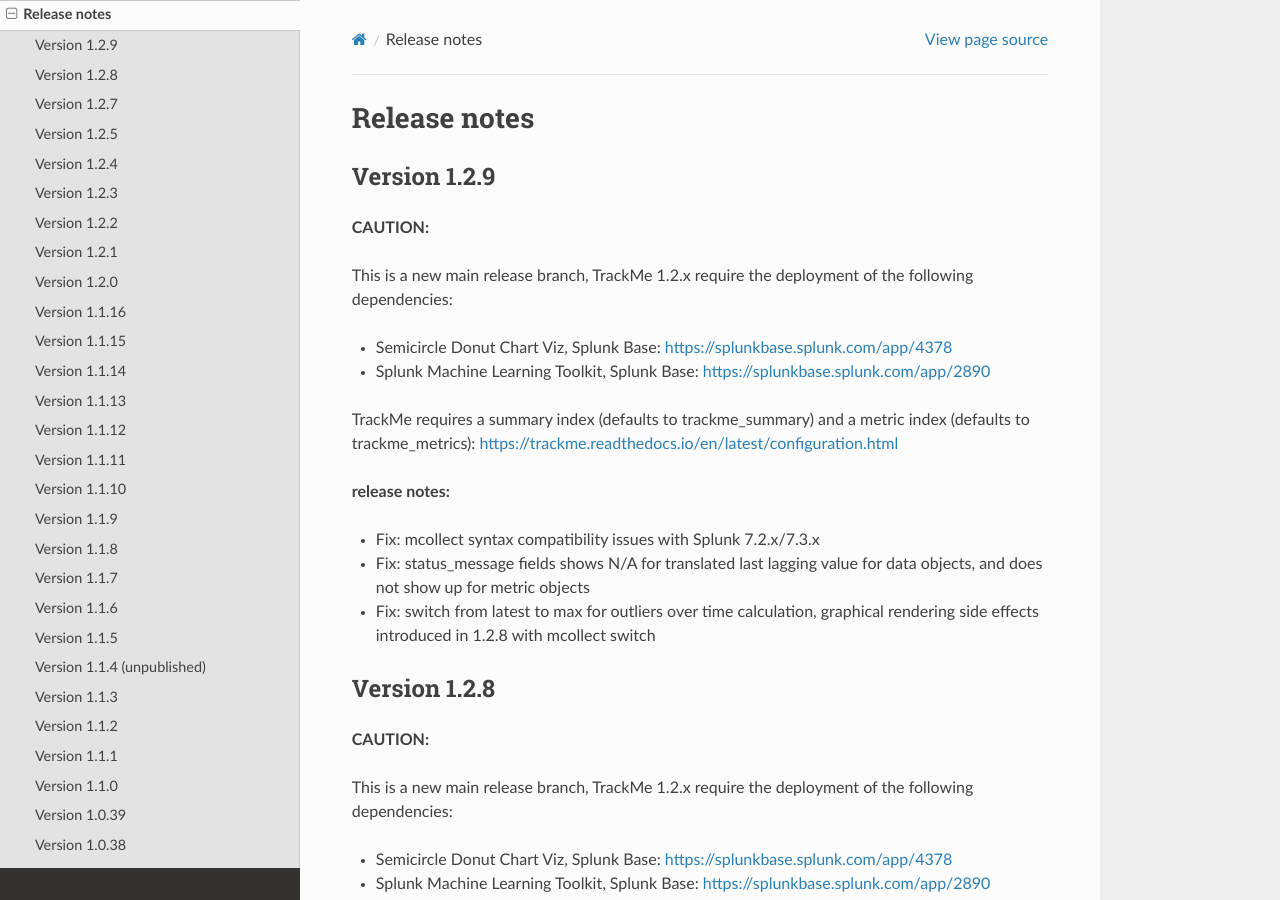
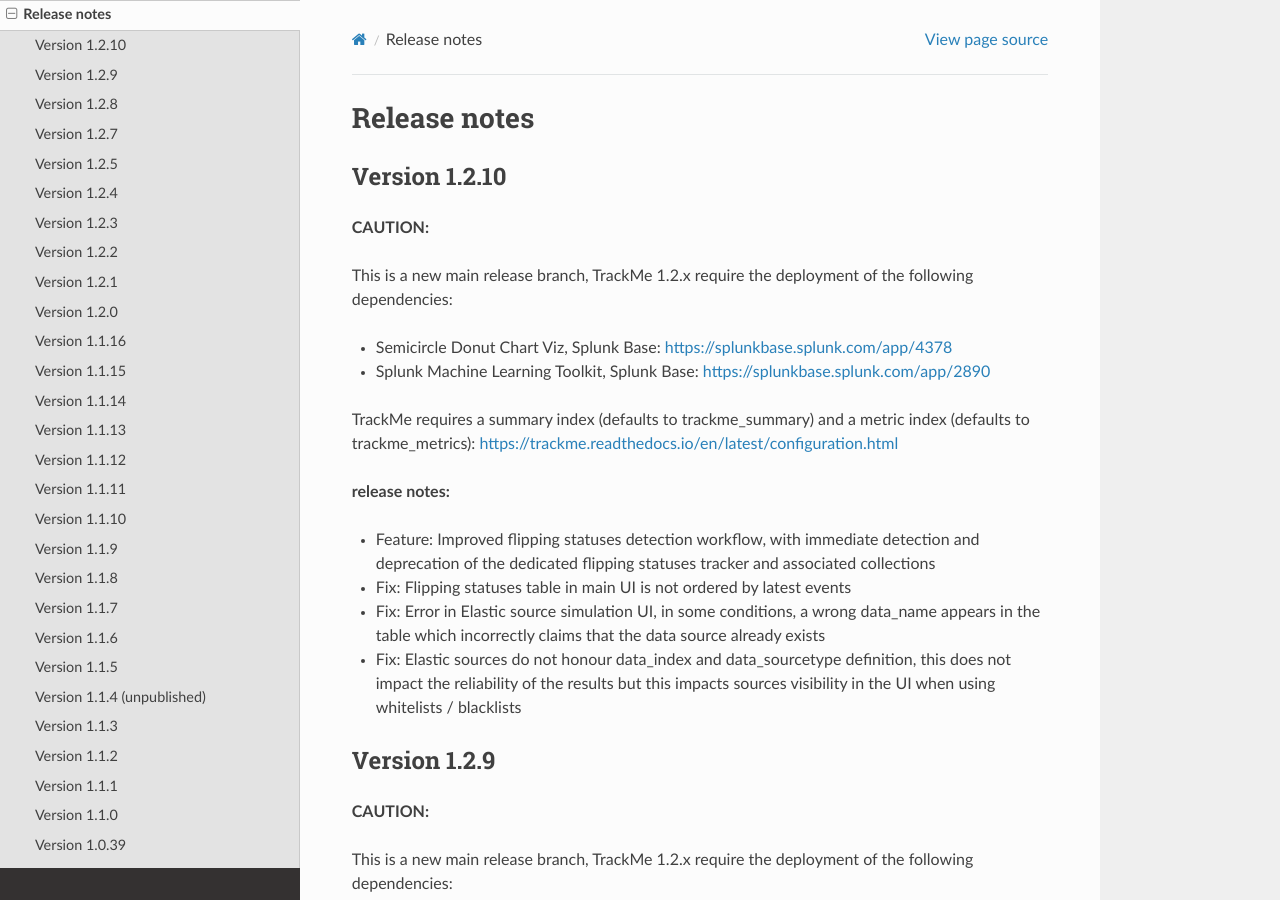
Before and after one commit to guilhemmarchand/trackme, a Sphinx documentation site: the page built from docs/releasenotes.rst, in a window 1280 px wide and 900 px high. Built offline with Sphinx 7.4.7 and the Read the Docs theme 2.0.0, drawn with Linux system fonts in a browser that asks for light colours.

Commit message:
Version 1.2.10
**CAUTION:**

This is a new main release branch, TrackMe 1.2.x require the deployment of the following dependencies:

- Semicircle Donut Chart Viz, Splunk Base: https://splunkbase.splunk.com/app/4378
- Splunk Machine Learning Toolkit, Splunk Base: https://splunkbase.splunk.com/app/2890

TrackMe requires a summary index (defaults to trackme_summary) and a metric index (defaults to trackme_metrics):
https://trackme.readthedocs.io/en/latest/configuration.html

**release notes:**

- Feature: Improved flipping statuses detection workflow, with immediate detection and deprecation of the dedicated flipping statuses tracker and associated collections
- Fix: Flipping statuses table in main UI is not ordered by latest events
- Fix: Error in Elastic source simulation UI, in some conditions, a wrong data_name appears in the table which incorrectly claims that the data source already exists
- Fix: Elastic sources do not honour data_index and data_sourcetype definition, this does not impact the reliability of the results but this impacts sources visibility in the UI when using whitelists / blacklists

```diff
--- a/docs/releasenotes.rst
+++ b/docs/releasenotes.rst
@@ -1,5 +1,25 @@
 Release notes
 #############
+
+Version 1.2.10
+==============
+
+**CAUTION:**
+
+This is a new main release branch, TrackMe 1.2.x require the deployment of the following dependencies:
+
+- Semicircle Donut Chart Viz, Splunk Base: https://splunkbase.splunk.com/app/4378
+- Splunk Machine Learning Toolkit, Splunk Base: https://splunkbase.splunk.com/app/2890
+
+TrackMe requires a summary index (defaults to trackme_summary) and a metric index (defaults to trackme_metrics):
+https://trackme.readthedocs.io/en/latest/configuration.html
+
+**release notes:**
+
+- Feature: Improved flipping statuses detection workflow, with immediate detection and deprecation of the dedicated flipping statuses tracker and associated collections
+- Fix: Flipping statuses table in main UI is not ordered by latest events
+- Fix: Error in Elastic source simulation UI, in some conditions, a wrong data_name appears in the table which incorrectly claims that the data source already exists
+- Fix: Elastic sources do not honour data_index and data_sourcetype definition, this does not impact the reliability of the results but this impacts sources visibility in the UI when using whitelists / blacklists
 
 Version 1.2.9
 =============
```
Also changed, not shown: 8 other files.
